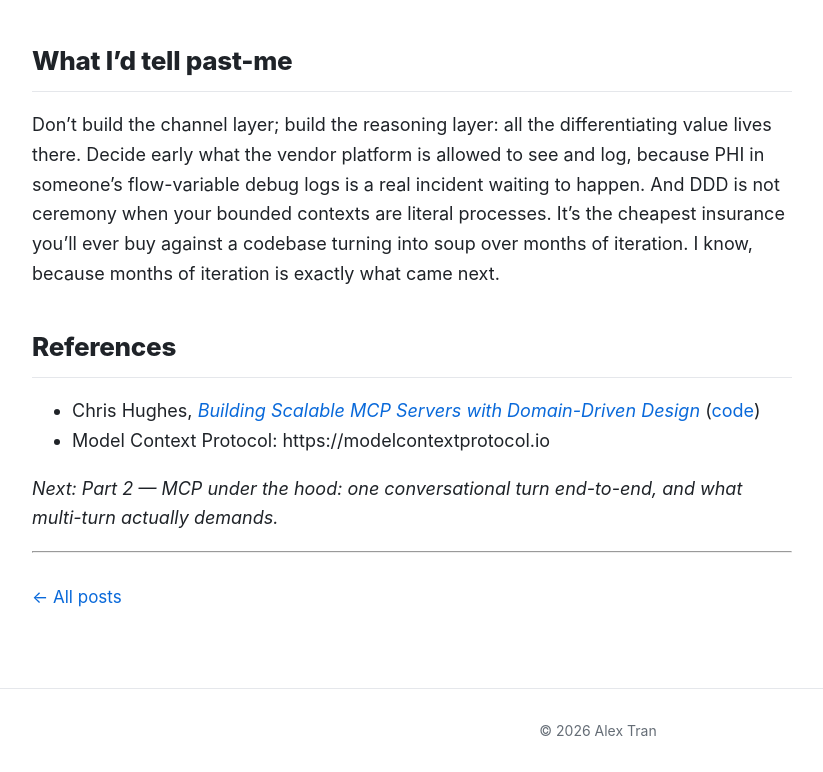
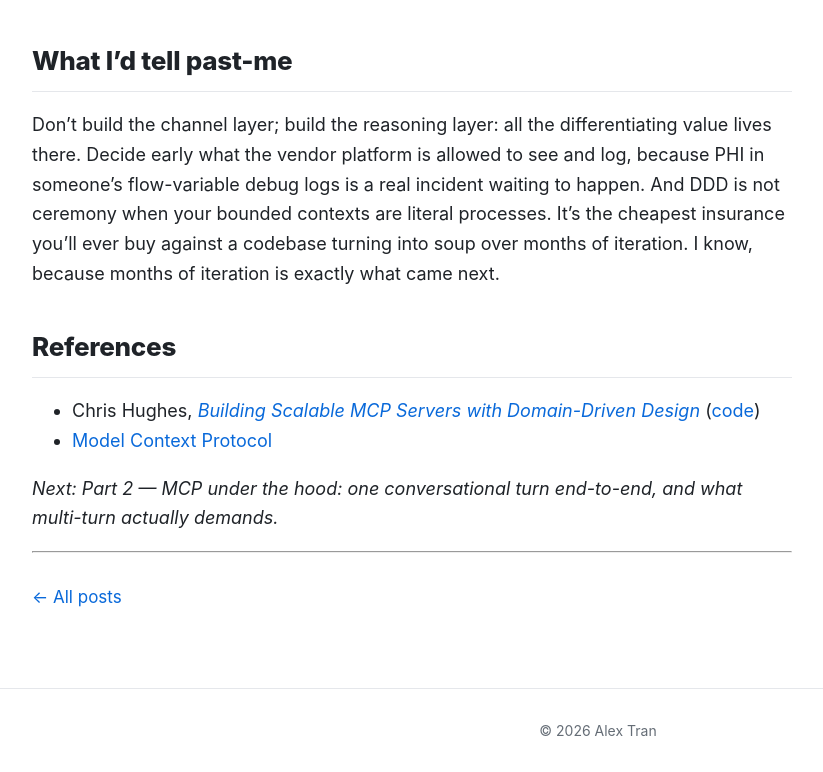
Before and after one commit to tungnhitran/tungnhitran.github.io, a Jekyll site: the page built from _posts/2026-08-10-why-mcp-and-ddd.md, in a window 1280 px wide and 900 px high, scrolled down 5305 px, cut to the strip 128-900 px from the top of the window. Shown: the whole strip, without its empty margins (42-865 px from the left). Built offline with Jekyll 4.4.1, drawn with Linux system fonts in a browser that asks for light colours.

Commit message:
edit hyperlink

```diff
--- a/_posts/2026-08-10-why-mcp-and-ddd.md
+++ b/_posts/2026-08-10-why-mcp-and-ddd.md
@@ -80,6 +80,6 @@ Don't build the channel layer; build the reasoning layer: all the differentiatin
 ## References
 
 - Chris Hughes, [*Building Scalable MCP Servers with Domain-Driven Design*](https://medium.com/@chris.p.hughes10/building-scalable-mcp-servers-with-domain-driven-design-fb9454d4c726) ([code](https://github.com/Chris-hughes10/mcp-ddd))
-- Model Context Protocol: https://modelcontextprotocol.io
+- [Model Context Protocol](https://modelcontextprotocol.io)
 
 *Next: Part 2 — MCP under the hood: one conversational turn end-to-end, and what multi-turn actually demands.*
```
